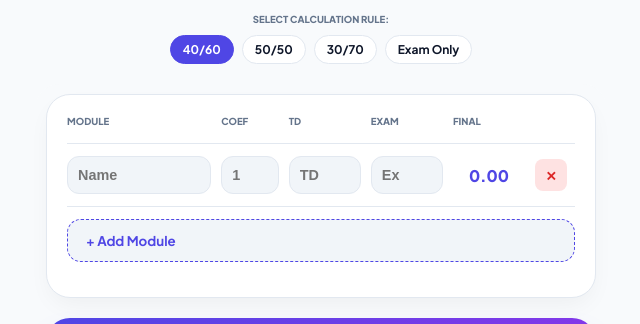
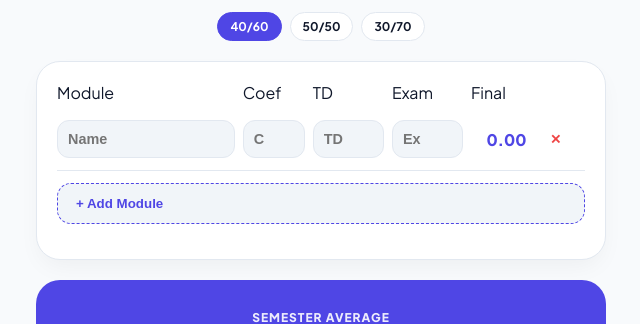
Before and after one commit to gooroyeegar-design/Modulekk, a plain HTML site: page index.html in a window 1280 px wide. Shown: the part 79-403 px from the top of the page, without its empty margins (319-959 px from the left). Drawn offline with nearby package versions, Linux system fonts and the light colour scheme.

Commit message:
Update index.html

```diff
--- a/index.html
+++ b/index.html
@@ -3,90 +3,62 @@
 <head>
     <meta charset="UTF-8">
     <meta name="viewport" content="width=device-width, initial-scale=1.0">
-    <title>Moduley | Custom Calculator</title>
+    <title>Moduley | Instant Calculator</title>
     <script src="https://cdnjs.cloudflare.com/ajax/libs/html2canvas/1.4.1/html2canvas.min.js"></script>
     <link href="https://fonts.googleapis.com/css2?family=Plus+Jakarta+Sans:wght@400;600;700;800&display=swap" rel="stylesheet">
     <style>
-        :root {
-            --bg: #f8fafc; --card: #ffffff; --text: #0f172a; --text-sub: #64748b;
-            --primary: #4f46e5; --border: #e2e8f0; --input-bg: #f1f5f9; --accent: #10b981;
-        }
-        [data-theme="dark"] {
-            --bg: #020617; --card: #1e293b; --text: #f1f5f9; --text-sub: #94a3b8;
-            --primary: #818cf8; --border: #334155; --input-bg: #0f172a;
-        }
-
+        :root { --bg: #f8fafc; --card: #ffffff; --text: #0f172a; --text-sub: #64748b; --primary: #4f46e5; --border: #e2e8f0; --input-bg: #f1f5f9; --accent: #10b981; --fail: #ef4444; }
+        [data-theme="dark"] { --bg: #020617; --card: #1e293b; --text: #f1f5f9; --text-sub: #94a3b8; --primary: #818cf8; --border: #334155; --input-bg: #0f172a; }
         body { font-family: 'Plus Jakarta Sans', sans-serif; background: var(--bg); color: var(--text); margin: 0; display: flex; flex-direction: column; align-items: center; min-height: 100vh; transition: 0.3s; }
         header { width: 100%; max-width: 600px; padding: 25px 20px; display: flex; justify-content: space-between; align-items: center; box-sizing: border-box; }
-
         #app { width: 100%; max-width: 600px; padding: 0 15px 100px 15px; box-sizing: border-box; }
-        #capture-area { padding: 10px; border-radius: 24px; background: var(--bg); }
-
         .card { background: var(--card); border-radius: 24px; padding: 20px; margin-bottom: 20px; box-shadow: 0 10px 25px -5px rgba(0,0,0,0.05); border: 1px solid var(--border); }
-
-        .btn { border: none; padding: 12px 18px; border-radius: 14px; font-weight: 700; cursor: pointer; font-family: inherit; transition: 0.2s; display: inline-flex; align-items: center; gap: 8px; }
+        .btn { border: none; padding: 12px 18px; border-radius: 14px; font-weight: 700; cursor: pointer; transition: 0.2s; display: inline-flex; align-items: center; gap: 8px; }
         .btn-primary { background: var(--primary); color: white; width: 100%; margin-bottom: 15px; }
         .btn-secondary { background: var(--accent); color: white; width: 100%; margin-top: 10px; }
         .btn-outline { background: var(--card); border: 1px solid var(--border); color: var(--text); font-size: 0.8rem; }
-        .btn-remove { background: #fee2e2; color: #dc2626; width: 32px; height: 32px; border-radius: 8px; padding: 0; justify-content: center; }
-
-        .weight-selector { display: flex; gap: 8px; margin-bottom: 20px; flex-wrap: wrap; justify-content: center; }
+        .weight-selector { display: flex; gap: 8px; margin-bottom: 20px; justify-content: center; }
         .weight-chip { padding: 6px 12px; border-radius: 20px; border: 1px solid var(--border); background: var(--card); font-size: 0.75rem; font-weight: 700; cursor: pointer; }
         .weight-chip.active { background: var(--primary); color: white; border-color: var(--primary); }
-
-        .module-grid { display: grid; grid-template-columns: 2fr 0.8fr 1fr 1fr 1fr 40px; gap: 10px; align-items: center; margin-bottom: 12px; border-bottom: 1px solid var(--border); padding-bottom: 12px; }
-        @media (max-width: 550px) { .module-grid { grid-template-columns: 1.5fr 0.7fr 0.8fr 0.8fr 32px; } .hide-mobile { display: none; } .m-final { font-size: 0.8rem; } }
-
-        label { font-size: 0.6rem; font-weight: 800; color: var(--text-sub); text-transform: uppercase; margin-bottom: 4px; display: block; }
-        input { background: var(--input-bg); border: 1px solid var(--border); color: var(--text); padding: 10px; border-radius: 12px; width: 100%; box-sizing: border-box; font-size: 0.9rem; font-weight: 700; }
-
-        .avg-display { background: linear-gradient(135deg, var(--primary), #9333ea); color: white; border-radius: 24px; padding: 30px; text-align: center; margin-top: 10px; box-shadow: 0 15px 30px -10px rgba(79, 70, 229, 0.4); }
+        .module-grid { display: grid; grid-template-columns: 2fr 0.7fr 0.8fr 0.8fr 0.8fr 35px; gap: 8px; align-items: center; margin-bottom: 12px; border-bottom: 1px solid var(--border); padding-bottom: 12px; }
+        @media (max-width: 500px) { .module-grid { grid-template-columns: 1.2fr 0.6fr 0.7fr 0.7fr 30px; } .hide-mobile { display: none; } }
+        input { background: var(--input-bg); border: 1px solid var(--border); color: var(--text); padding: 10px; border-radius: 12px; width: 100%; box-sizing: border-box; font-size: 0.9rem; font-weight: 700; outline: none; }
+        input:focus { border-color: var(--primary); }
+        .avg-display { background: var(--primary); color: white; border-radius: 24px; padding: 30px; text-align: center; transition: 0.5s cubic-bezier(0.175, 0.885, 0.32, 1.275); }
         .avg-num { font-size: 3.5rem; font-weight: 800; margin: 5px 0; }
-
-        .footer-tools { margin-top: 20px; display: flex; gap: 10px; }
+        .pass { background: var(--accent) !important; box-shadow: 0 15px 30px -10px rgba(16, 185, 129, 0.5); }
+        .fail { background: var(--fail) !important; box-shadow: 0 15px 30px -10px rgba(239, 68, 68, 0.5); }
     </style>
 </head>
 <body>
-
     <header>
         <h1 style="margin:0; font-weight:800; font-size: 1.6rem; color: var(--primary);">Moduley.</h1>
         <button class="btn btn-outline" onclick="toggleTheme()" id="tBtn">🌙</button>
     </header>
-
     <div id="app">
-        <label style="text-align: center; margin-bottom: 10px;">Select Calculation Rule:</label>
-        <div class="weight-selector" id="wSelector">
+        <div class="weight-selector">
             <div class="weight-chip active" onclick="setWeight(40, 60, this)">40/60</div>
             <div class="weight-chip" onclick="setWeight(50, 50, this)">50/50</div>
             <div class="weight-chip" onclick="setWeight(30, 70, this)">30/70</div>
-            <div class="weight-chip" onclick="setWeight(0, 100, this)">Exam Only</div>
         </div>
-
         <div id="capture-area">
             <div class="card">
-                <div class="module-grid hide-mobile">
-                    <label>Module</label><label>Coef</label><label>TD</label><label>Exam</label><label>Final</label><span></span>
+                <div class="module-grid hide-mobile" style="border:none; margin-bottom:5px;">
+                    <label>Module</label><label>Coef</label><label>TD</label><label>Exam</label><label>Final</label>
                 </div>
                 <div id="module-list"></div>
                 <button class="btn btn-primary" style="background: var(--input-bg); color: var(--primary); border: 1px dashed var(--primary);" onclick="addModule()">+ Add Module</button>
             </div>
-
-            <div class="avg-display">
-                <div style="font-size: 0.8rem; font-weight: 800; opacity: 0.9; letter-spacing: 1px;">SEMESTER AVERAGE</div>
+            <div class="avg-display" id="avg-box">
+                <div style="font-size: 0.75rem; font-weight: 800; opacity: 0.9; letter-spacing:1px;">SEMESTER AVERAGE</div>
                 <div class="avg-num" id="total-avg">0.00</div>
                 <div id="status" style="font-weight:700; background: rgba(255,255,255,0.2); display: inline-block; padding: 4px 12px; border-radius: 20px;">READY</div>
             </div>
         </div>
-
-        <div class="footer-tools">
-            <button class="btn btn-secondary" onclick="takeScreenshot()">📸 Save as Image</button>
-        </div>
+        <button class="btn btn-secondary" onclick="takeScreenshot()">📸 Save as Image</button>
     </div>
-
     <script>
-        let currentTD = 40;
-        let currentExam = 60;
-
+        let currentTD = 40, currentExam = 60;
         function toggleTheme() {
             const b = document.documentElement;
             const isD = b.getAttribute('data-theme') === 'dark';
@@ -99,7 +71,12 @@
         function setWeight(td, em, el) {
             currentTD = td; currentExam = em;
             document.querySelectorAll('.weight-chip').forEach(c => c.classList.remove('active'));
-            el.classList.add('active');
+            el.classList.add('active'); calculateAll();
+        }
+
+        function validateGrade(el) {
+            if (el.value > 20) el.value = 20;
+            if (el.value < 0) el.value = 0;
             calculateAll();
         }
 
@@ -109,14 +86,14 @@
             div.className = 'module-grid';
             div.id = id;
             div.innerHTML = `
-                <div><input type="text" placeholder="Name" class="m-name" value="${savedData?.name || ''}" oninput="save()"></div>
-                <div><input type="number" placeholder="1" class="m-coef" value="${savedData?.coef || ''}" oninput="calculateAll()"></div>
-                <div><input type="number" placeholder="TD" class="m-td" value="${savedData?.td || ''}" oninput="calculateAll()"></div>
-                <div><input type="number" placeholder="Ex" class="m-exam" value="${savedData?.exam || ''}" oninput="calculateAll()"></div>
-                <div style="text-align:center; font-weight:800; color:var(--primary)" class="m-final">0.00</div>
-                <button class="btn btn-remove" onclick="document.getElementById('${id}').remove(); calculateAll();">✕</button>
-            `;
+                <input type="text" placeholder="Name" class="val-name" value="${savedData?.name || ''}" oninput="calculateAll()">
+                <input type="number" placeholder="C" class="val-coef" value="${savedData?.coef || ''}" oninput="calculateAll()">
+                <input type="number" placeholder="TD" class="val-td" value="${savedData?.td || ''}" oninput="validateGrade(this)">
+                <input type="number" placeholder="Ex" class="val-exam" value="${savedData?.exam || ''}" oninput="validateGrade(this)">
+                <div style="font-weight:800; color:var(--primary); text-align:center" class="m-final hide-mobile">0.00</div>
+                <button class="btn" style="color:#ef4444; background:none; padding:0" onclick="document.getElementById('${id}').remove(); calculateAll();">✕</button>`;
             document.getElementById('module-list').appendChild(div);
+            calculateAll();
         }
 
         function calculateAll() {
@@ -124,26 +101,41 @@
             let tP = 0, tC = 0, saveArr = [];
 
             rows.forEach(row => {
-                const coef = parseFloat(row.querySelector('.m-coef').value) || 0;
-                const td = parseFloat(row.querySelector('.m-td').value);
-                const exam = parseFloat(row.querySelector('.m-exam').value) || 0;
+                const cIn = row.querySelector('.val-coef');
+                if(!cIn) return;
+                const coef = parseFloat(cIn.value) || 0;
+                const td = parseFloat(row.querySelector('.val-td').value);
+                const ex = parseFloat(row.querySelector('.val-exam').value) || 0;
 
-                let final = isNaN(td) ? exam : (td * (currentTD/100)) + (exam * (currentExam/100));
-                row.querySelector('.m-final').innerText = final.toFixed(2);
+                let final = isNaN(td) ? ex : (td * (currentTD/100)) + (ex * (currentExam/100));
+                const fDisp = row.querySelector('.m-final');
+                if(fDisp) fDisp.innerText = final.toFixed(2);
 
                 if (coef > 0) { tP += (final * coef); tC += coef; }
-                saveArr.push({ name: row.querySelector('.m-name').value, coef: row.querySelector('.m-coef').value, td: row.querySelector('.m-td').value, exam: row.querySelector('.m-exam').value });
+                saveArr.push({ name: row.querySelector('.val-name').value, coef: cIn.value, td: row.querySelector('.val-td').value, exam: row.querySelector('.val-exam').value });
             });
 
             const avg = tC > 0 ? (tP / tC).toFixed(2) : "0.00";
             document.getElementById('total-avg').innerText = avg;
-            document.getElementById('status').innerText = avg >= 10 ? "PASSED ✅" : "RETAKE 📚";
-            localStorage.setItem('mod_data', JSON.stringify(saveArr));
+
+            const box = document.getElementById('avg-box');
+            const status = document.getElementById('status');
+
+            if(parseFloat(avg) >= 10) {
+                box.className = 'avg-display pass';
+                status.innerText = "PASSED ✅";
+            } else if(parseFloat(avg) > 0) {
+                box.className = 'avg-display fail';
+                status.innerText = "FAILED ❌";
+            } else {
+                box.className = 'avg-display';
+                status.innerText = "READY";
+            }
+            localStorage.setItem('mod_final_v3', JSON.stringify(saveArr));
         }
 
         function takeScreenshot() {
-            const area = document.getElementById('capture-area');
-            html2canvas(area, { backgroundColor: null, scale: 2 }).then(canvas => {
+            html2canvas(document.getElementById('capture-area'), { backgroundColor: null, scale: 3 }).then(canvas => {
                 const link = document.createElement('a');
                 link.download = 'Moduley-Results.png';
                 link.href = canvas.toDataURL();
@@ -152,7 +144,7 @@
         }
 
         window.onload = () => {
-            const saved = JSON.parse(localStorage.getItem('mod_data') || '[]');
+            const saved = JSON.parse(localStorage.getItem('mod_final_v3') || '[]');
             if(saved.length > 0) saved.forEach(m => addModule(m)); else addModule();
             calculateAll();
         };
```
